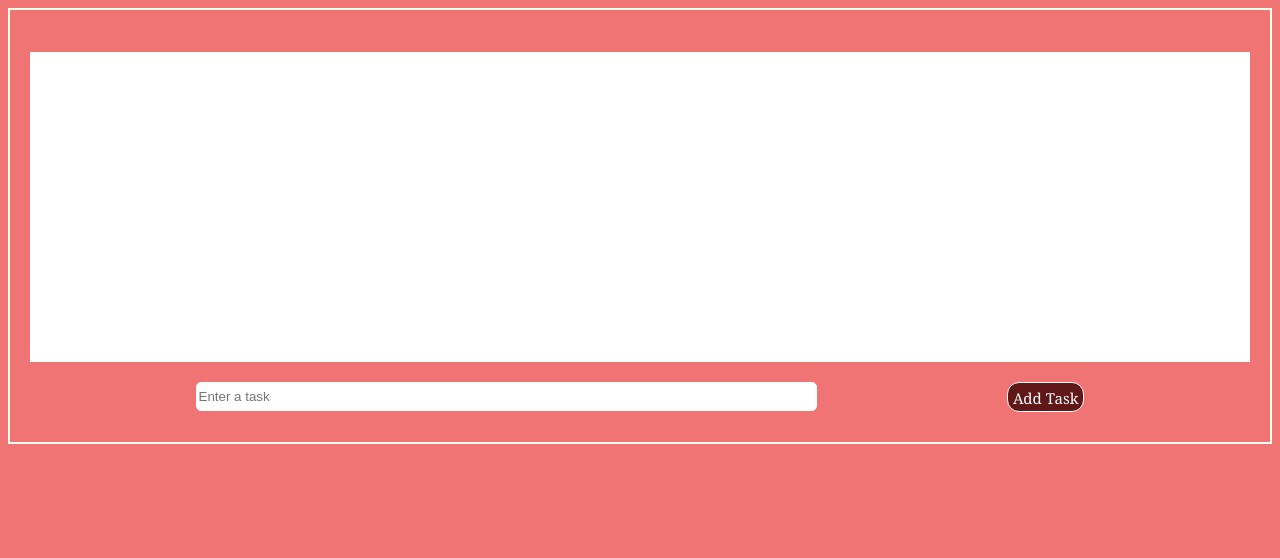
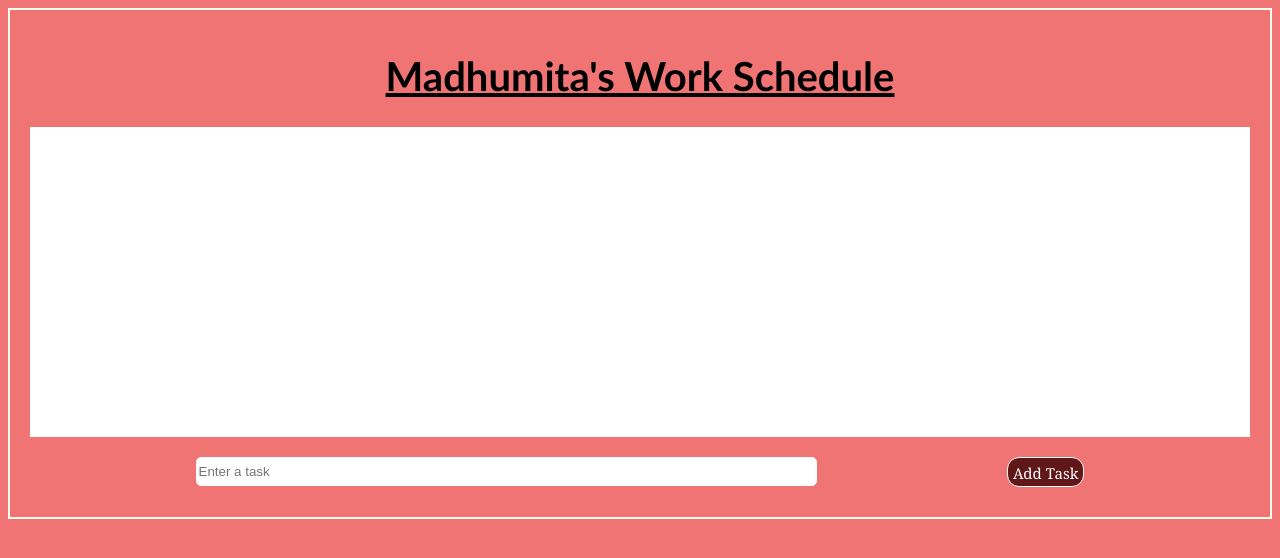
Before and after one commit to madhumitasugandhi/Assignment-37, a plain HTML site: page index.html in a window 1280 px wide. Drawn offline with Linux system fonts and the light colour scheme.

Commit message:
All updates has been done.

```diff
--- a/index.html
+++ b/index.html
@@ -87,7 +87,7 @@
 </head>
 
 <body>
-    <h1 class="title"><b><u></u></b></h1>
+    <h1 class="title"><b><u>Madhumita's Work Schedule</u></b></h1>
 
     <div id="tasks-container" class="tasks-container"></div>
     <div class="task-input-container">
```
